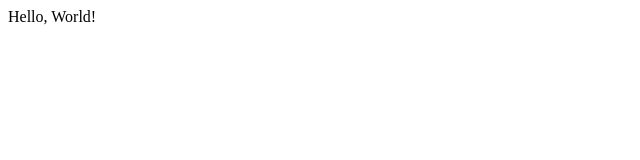
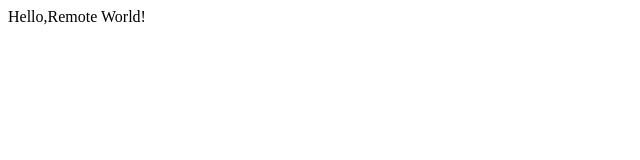
Before and after one commit to koritsas/lecture0, a plain HTML site: page index.html in a window 1280 px wide. Shown: the full height of the page, 0-640 px from the left. Drawn offline with Linux system fonts and the light colour scheme.

Commit message:
Update index.html

```diff
--- a/index.html
+++ b/index.html
@@ -6,7 +6,7 @@
 
 	</head>
 	<body>
-		Hello, World!
+		Hello,Remote World!
 	</body>
 
 
```
